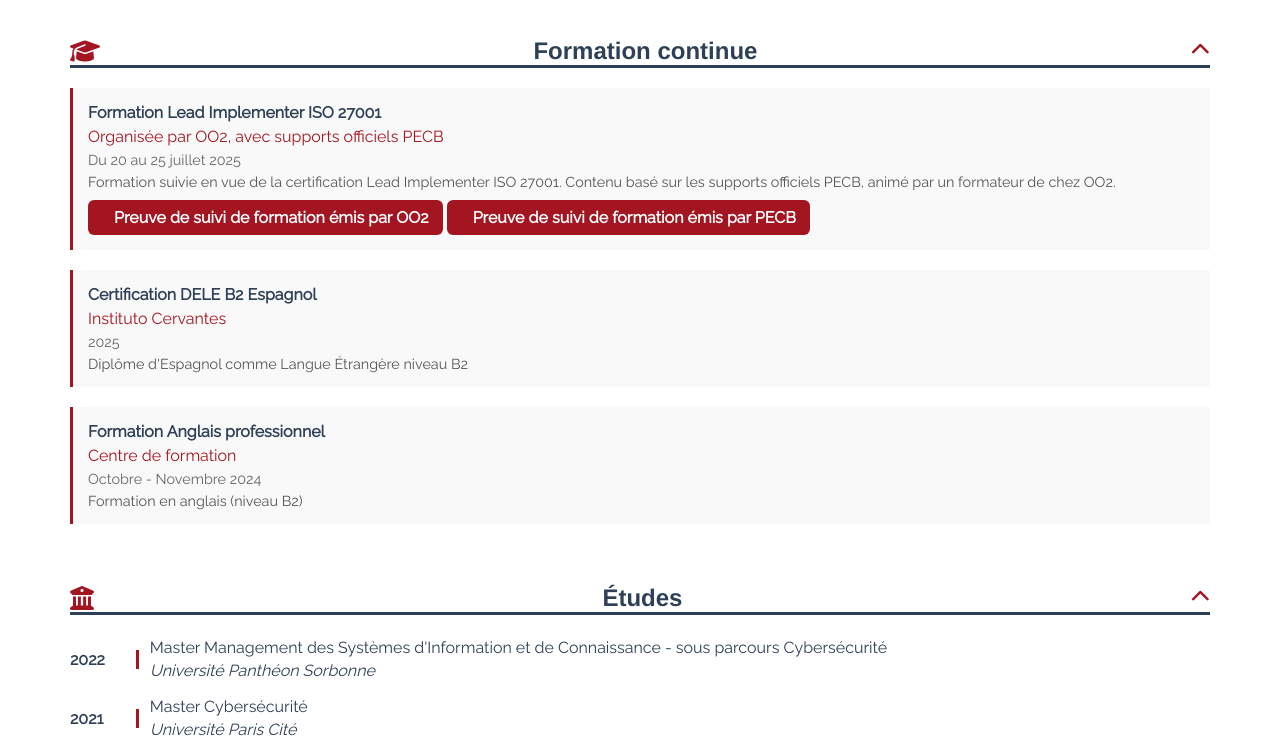
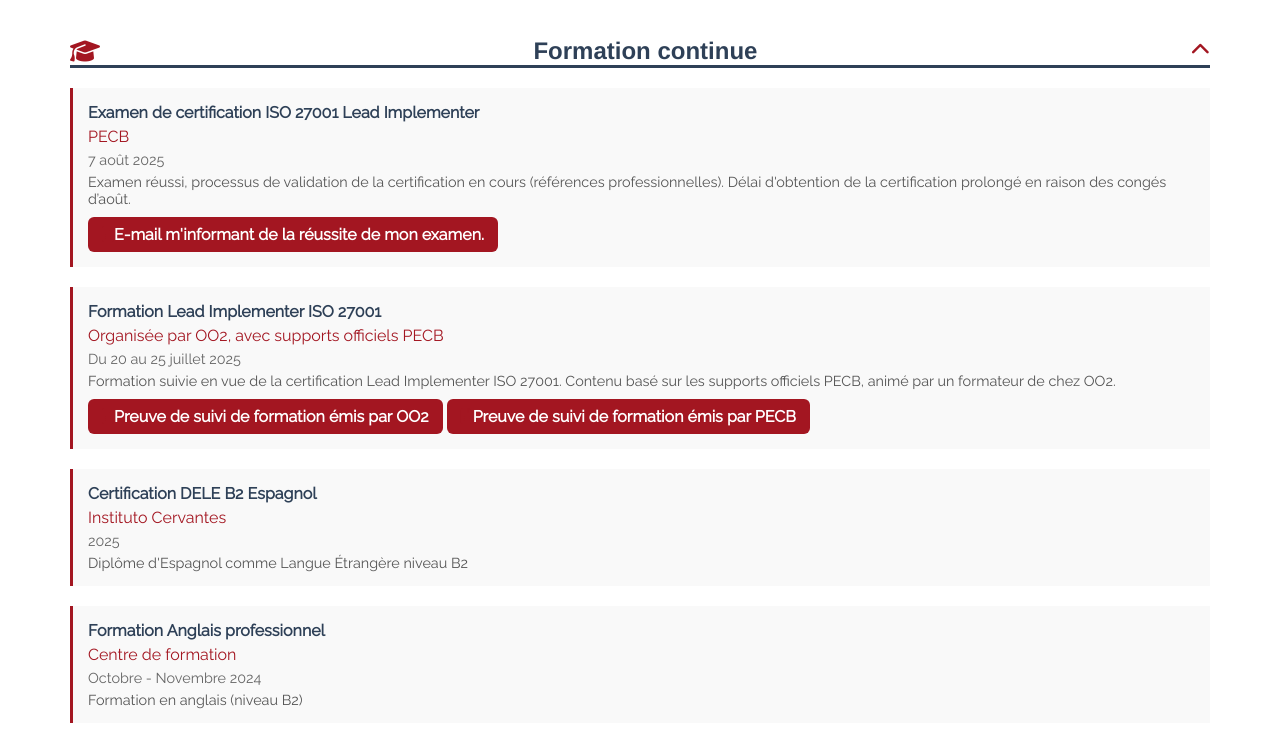
Before and after one commit to poissonb/poissonb.github.io, a plain HTML site: page index.html in a window 1280 px wide. Shown: the part 5676-6429 px from the top of the page. Drawn offline with Linux system fonts and the light colour scheme.

Commit message:
Examen PECB

```diff
--- a/index.html
+++ b/index.html
@@ -481,6 +481,15 @@
             </div>
             <div class="content-content section-content">
                 <div class="certification-item">
+                    <div class="certification-titre">Examen de certification ISO 27001 Lead Implementer</div>
+                    <div class="certification-organisme">PECB</div>
+                    <div class="certification-date">7 août 2025</div>
+                    <div class="certification-description">Examen réussi, processus de validation de la certification en cours (références professionnelles). Délai d'obtention de la certification prolongé en raison des congés d’août.</div>
+<a href="pecb-iso-27001-lead-implenter-exam.pdf"><i class="fa fa-file-alt"></i>E-mail m'informant de la réussite de mon examen.</a>
+
+            </div>
+            <div class="content-content section-content">
+                <div class="certification-item">
                     <div class="certification-titre">Formation Lead Implementer ISO 27001</div>
                     <div class="certification-organisme">Organisée par OO2, avec supports officiels PECB</div>
                     <div class="certification-date">Du 20 au 25 juillet 2025</div>
```
Also changed, not shown: 1 other file.
